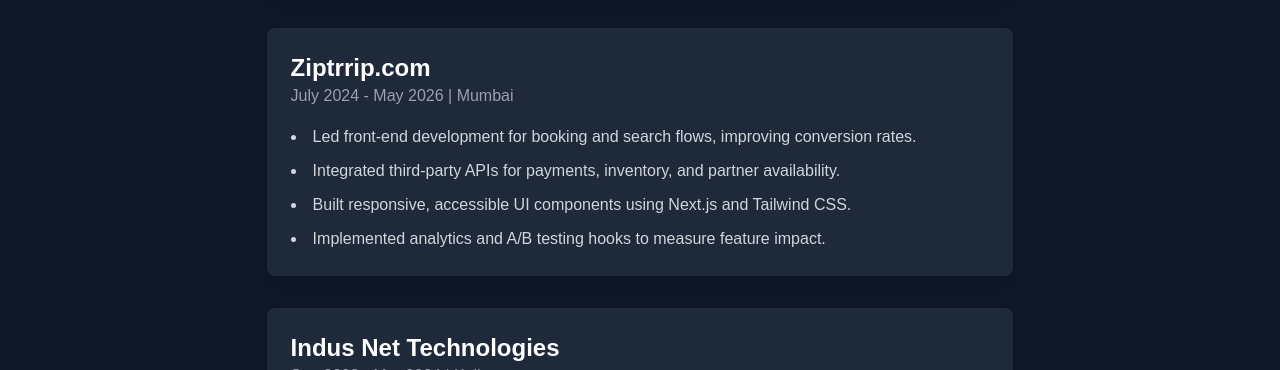
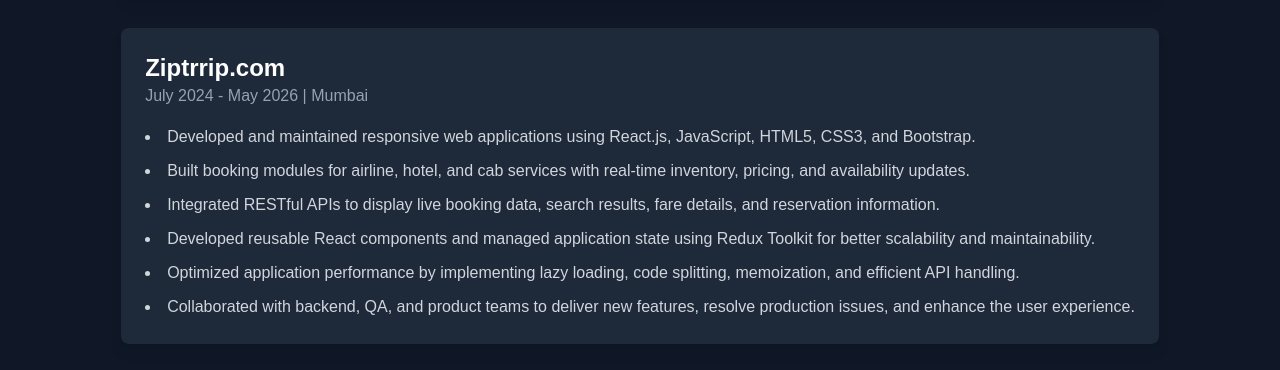
Before and after one commit to rohitchourey0809/rohitChoureyNextPortfolio0809, a Next.js app: page / in a window 1280 px wide. Shown: the part 1760-2130 px from the top of the page. Built offline with nearby package versions, Linux system fonts and the light colour scheme.

Commit message:
Update work experience details: enhance descriptions and responsibilities for clarity and impact

```diff
--- a/src/components/WorkExperience.js
+++ b/src/components/WorkExperience.js
@@ -20,10 +20,12 @@
     duration: "July 2024 - May 2026",
     location: "Mumbai",
     responsibilities: [
-      "Led front-end development for booking and search flows, improving conversion rates.",
-      "Integrated third-party APIs for payments, inventory, and partner availability.",
-      "Built responsive, accessible UI components using Next.js and Tailwind CSS.",
-      "Implemented analytics and A/B testing hooks to measure feature impact.",
+      "Developed and maintained responsive web applications using React.js, JavaScript, HTML5, CSS3, and Bootstrap.",
+      "Built booking modules for airline, hotel, and cab services with real-time inventory, pricing, and availability updates.",
+      "Integrated RESTful APIs to display live booking data, search results, fare details, and reservation information.",
+      "Developed reusable React components and managed application state using Redux Toolkit for better scalability and maintainability.",
+      "Optimized application performance by implementing lazy loading, code splitting, memoization, and efficient API handling.",
+      "Collaborated with backend, QA, and product teams to deliver new features, resolve production issues, and enhance the user experience."
     ],
   },
   {
```
